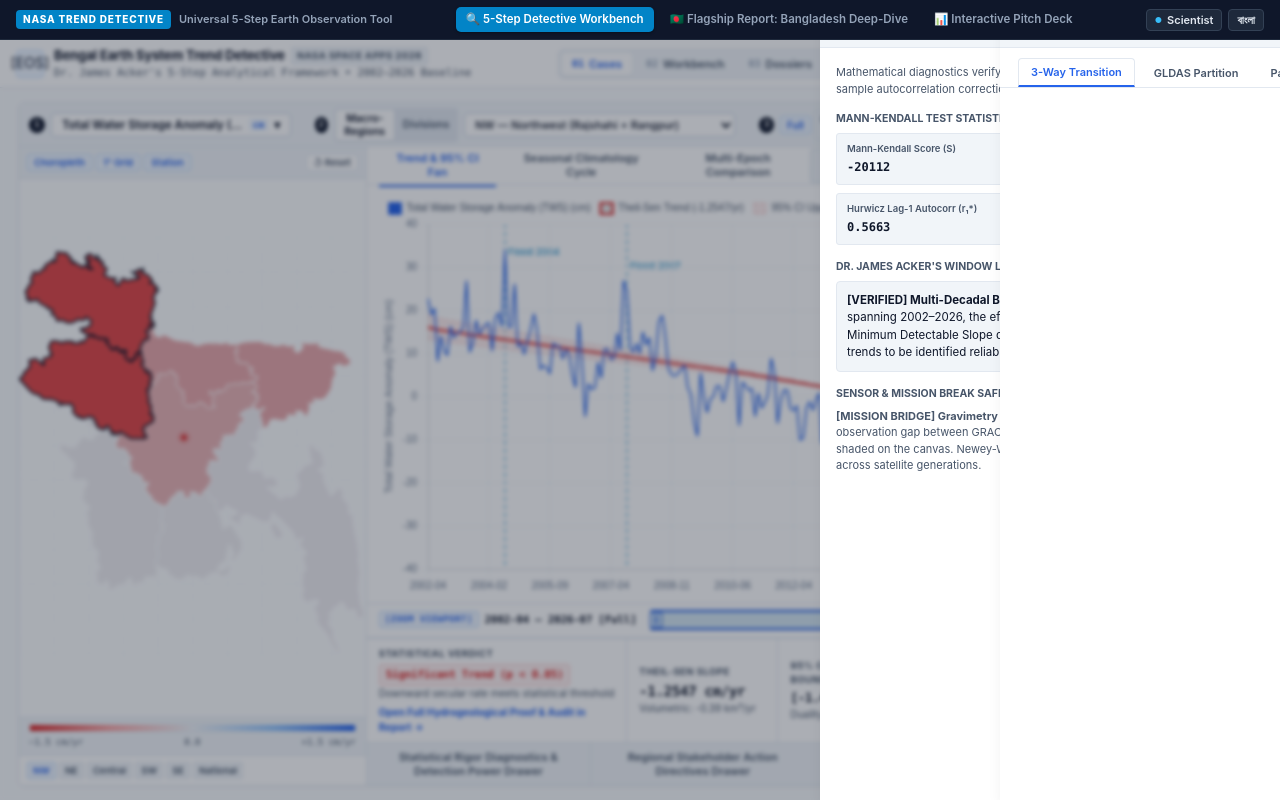
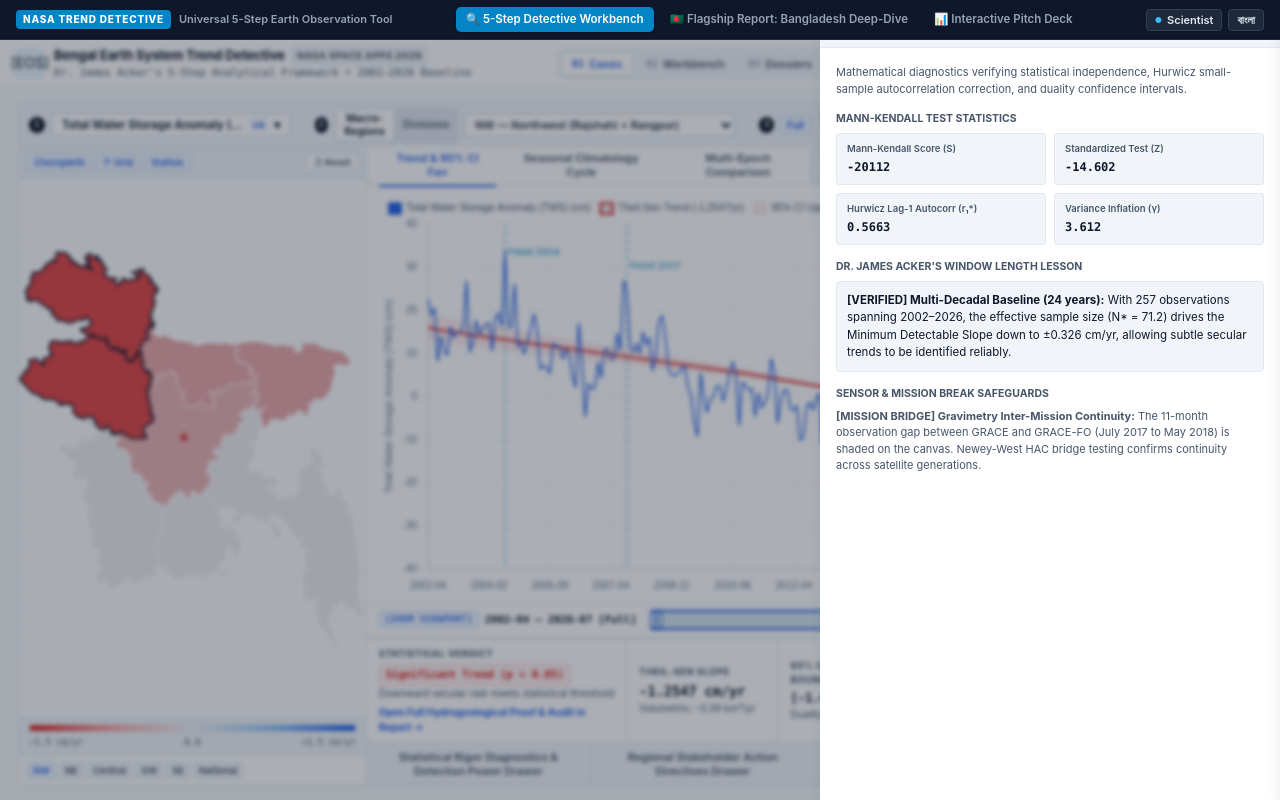
Before and after one commit to Tenstral/nasa-2026-earth-detective, a plain HTML site: page index.html in a window 1280 px wide. Both pictures are taken after a click on the button "Statistical Rigor Diagnostics & Detection Power Drawer". Drawn offline with Linux system fonts and the light colour scheme.

Commit message:
fix(drawer): use transform translateX(100%) on slide-drawer to prevent evidenceDrawer overflow on load

```diff
--- a/assets/css/app.css
+++ b/assets/css/app.css
@@ -1682,7 +1682,7 @@
 .slide-drawer {
   position: fixed;
   top: 0;
-  right: -480px;
+  right: 0;
   width: 460px;
   max-width: 90vw;
   height: 100%;
@@ -1691,10 +1691,11 @@
   z-index: 1001;
   display: flex;
   flex-direction: column;
-  transition: right 0.25s cubic-bezier(0.16, 1, 0.3, 1);
+  transform: translateX(100%);
+  transition: transform 0.25s cubic-bezier(0.16, 1, 0.3, 1);
 }
 .slide-drawer.open {
-  right: 0;
+  transform: translateX(0);
 }
 
 .drawer-header {
```
